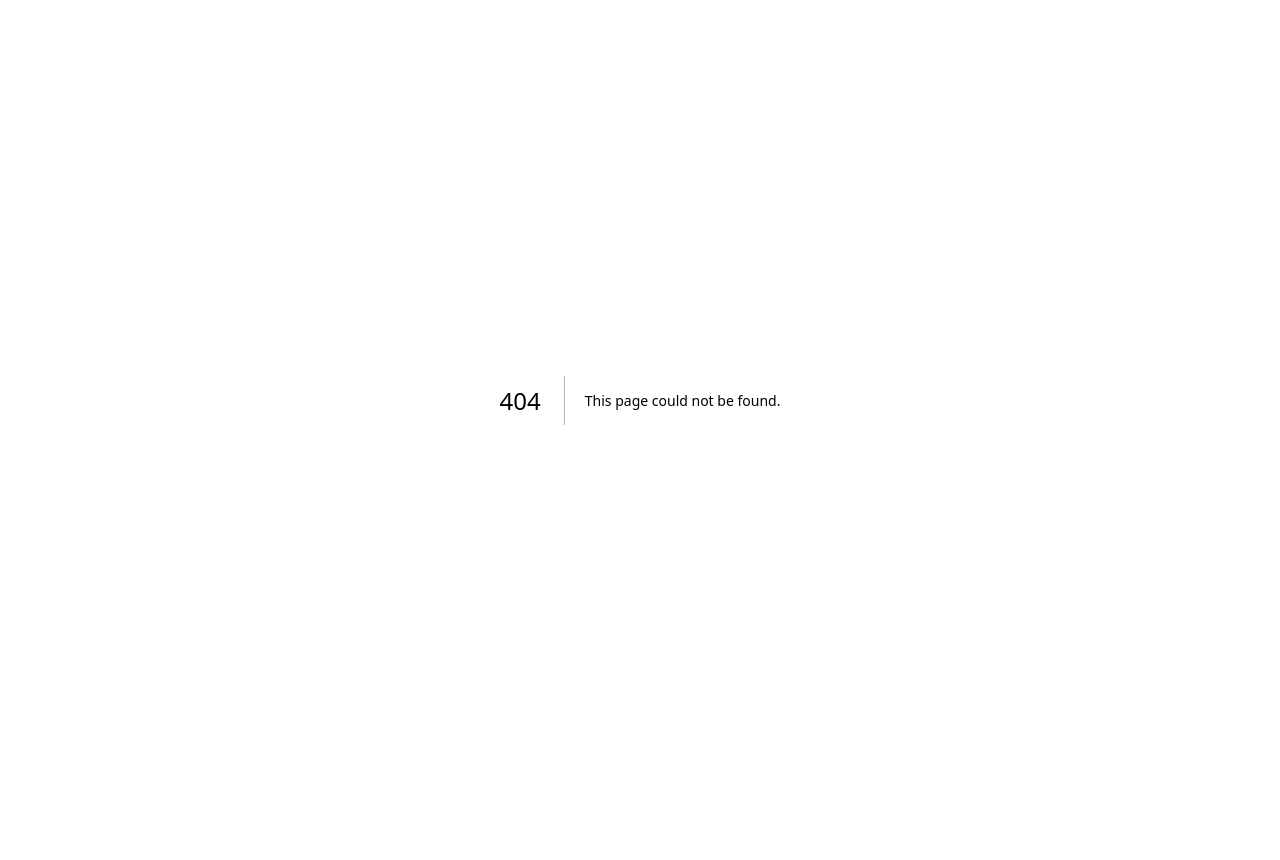
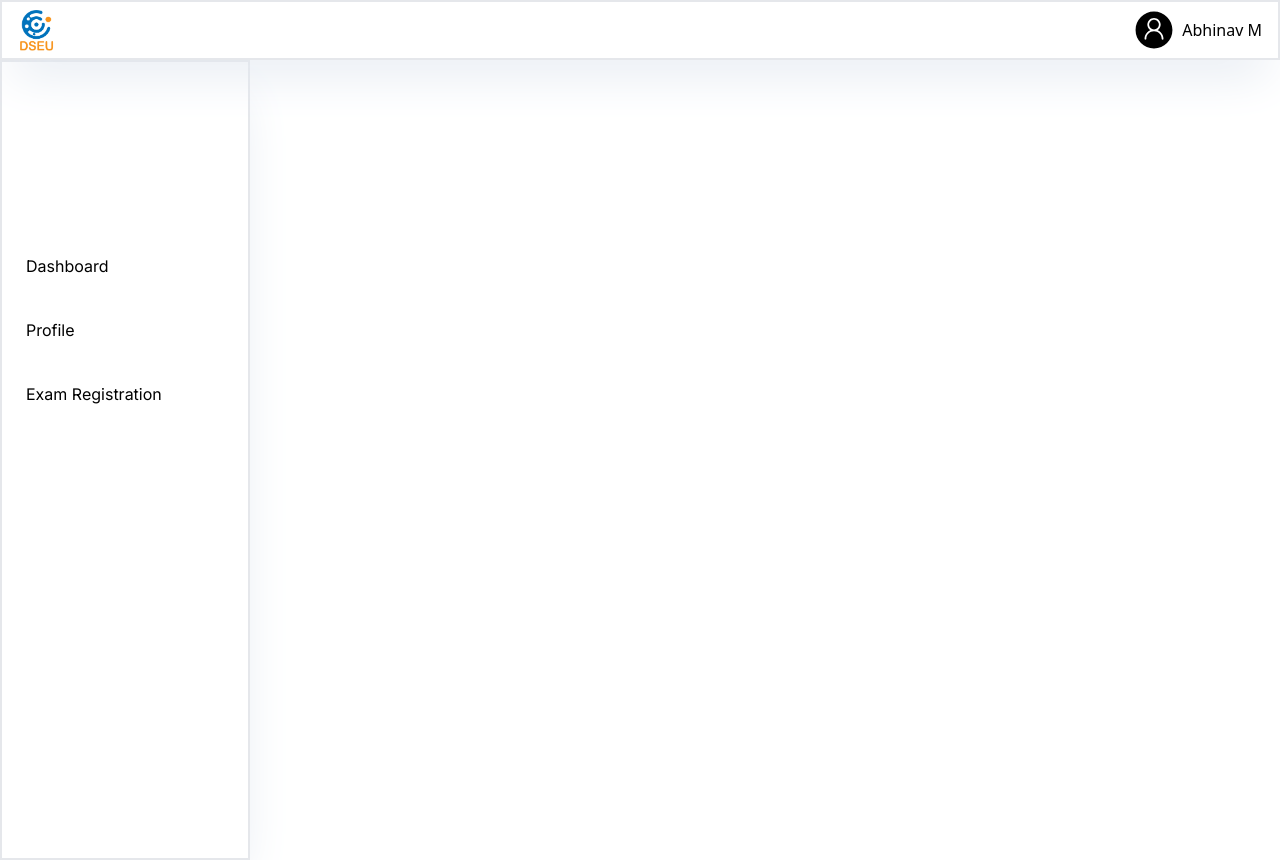
Before and after one commit to deepanshupal09/dseu_project, a Next.js app: page /dashboard in a window 1280 px wide. Before the commit this address had no page. Before the commit the page ends 800 px from the top, so only its background shows below. Built offline with nearby package versions, Linux system fonts and the light colour scheme.

Commit message:
modified login page and made dashboard

```diff
--- /dev/null
+++ b/app/dashboard/Header.tsx
@@ -0,0 +1,50 @@
+"use client";
+import Image from "next/image";
+import React, { useState } from "react";
+import logo from "../images/logo.png";
+import user from "../images/user.svg";
+import PersonIcon from "@mui/icons-material/Person";
+import LogoutIcon from "@mui/icons-material/Logout";
+
+interface Props {
+  username: string;
+}
+
+export default function Header({ username }: Props) {
+  const [open, setOpen] = useState<boolean>(false);
+  return (
+    <>
+      <div className="bg-white z-50 h-[60px] py-2 px-4 flex justify-between border-2  shadow-2xl shadow-slate-200 ">
+        <div className="">
+          <Image height={40} src={logo} alt="dseu" />{" "}
+        </div>
+        <div className="relative">
+          <div
+            className=" flex items-center space-x-2 cursor-pointer"
+            onClick={() => {
+              setOpen(!open);
+            }}
+          >
+            <img height={40} width={40} alt="photo" src={user.src} />{" "}
+            <div>{username}</div>
+          </div>
+          <div
+            className={`absolute p-1 right-0  top-14 w-36 origin-top-right divide-y divide-gray-100 rounded-md bg-white shadow-lg ring-1 ring-black/5 focus:outline-none" ${
+              open ? "" : "hidden"
+            }`}
+          >
+            <div className="hover:bg-black hover:text-white cursor-pointer  text-gray-900 group flex w-full items-center rounded-md px-2 py-2 text-sm">
+              {" "}
+              <PersonIcon className="scale-90" />
+              &nbsp; Profile
+            </div>
+            <div className="hover:bg-black hover:text-white cursor-pointer  text-gray-900 group flex w-full items-center rounded-md px-2 py-2 text-sm">
+              <LogoutIcon className="scale-90" />
+              &nbsp; Logout
+            </div>
+          </div>
+        </div>
+      </div>
+    </>
+  );
+}
--- /dev/null
+++ b/app/dashboard/Navbar.tsx
@@ -0,0 +1,17 @@
+  "use client";
+  import React from "react";
+  import { Inter } from "next/font/google";
+
+  const inter = Inter({ subsets: ["latin"] });
+
+  export default function Navbar() {
+    return (
+      <>
+        <div className={` w-[250px] ${inter.className} px-6 py-48 space-y-10  h-full shadow-2xl shadow-slate-200 -z-20 bg-white absolute top-[60px] border-2  left-0`}>
+          <div className=""> Dashboard </div>
+          <div className=""> Profile </div>
+          <div className=""> Exam Registration </div>
+        </div>
+      </>
+    );
+  }
--- /dev/null
+++ b/app/dashboard/layout.tsx
@@ -0,0 +1,12 @@
+
+export default function RootLayout({
+    children,
+  }: Readonly<{
+    children: React.ReactNode;
+  }>) {
+    return (
+      <>
+        {children}
+      </>
+    );
+  }
--- /dev/null
+++ b/app/dashboard/page.tsx
@@ -0,0 +1,13 @@
+import Header from "./Header";
+import Navbar from "./Navbar";
+
+export default function Home() {
+  return (
+    <>
+      <div className="bg-[#dfdede] ">
+        <Header username={"Abhinav M"} />
+        <Navbar />
+      </div>
+    </>
+  );
+}
--- a/app/globals.css
+++ b/app/globals.css
@@ -1,31 +1,3 @@
 @tailwind base;
 @tailwind components;
 @tailwind utilities;
-
-.btn-grad {
-  background-color: #21d4fd;
-  background-image: linear-gradient(19deg, #21d4fd 0%, #b721ff 100%);
-  margin: 10px;
-  padding: 15px 45px;
-  text-align: center;
-  text-transform: uppercase;
-  transition: 0.5s;
-  background-size: 200% auto;
-  color: #ece9e9;
-  box-shadow: 0 0 10px #353535;
-  border-radius: 10px;
-  display: block;
-  width: 100%;
-  border-radius: 50px;
-}
-
-.btn-grad:hover {
-  background-position: right center;
-  text-decoration: none;
-}
-
-.btn-grad:disabled {
-  background-color: #a7a7a7;
-  background-image: none;
-  cursor: no-drop;
-}
--- a/app/login/page.tsx
+++ b/app/login/page.tsx
@@ -1,4 +1,3 @@
-import Image from "next/image";
 
 export default function Home() {
   return (
--- a/app/page.tsx
+++ b/app/page.tsx
@@ -1,9 +1,11 @@
 "use client";
 
-import { TextField } from "@mui/material";
+import { MenuItem, Select, TextField } from "@mui/material";
 import Input from "@mui/joy/Input";
 import { useState } from "react";
 import ArrowForwardIosIcon from "@mui/icons-material/ArrowForwardIos";
+import logo from "./images/logo.png";
+import Image from "next/image";
 
 export default function Home() {
   const [RollNo, setRollNo] = useState<string>("");
@@ -11,11 +13,12 @@ export default function Home() {
   const [helperText, setHelperText] = useState<string>("");
   const [error, setError] = useState<boolean>(false);
   const [loading, setLoading] = useState<boolean>(false);
+  const [gender, setGender] = useState("Male");
 
   return (
     <>
-      <div  className=" ">
-        <div className="flex justify-center h-[100vh]  items-center">
+      <div className=" ">
+        <div className="flex self-center justify-center h-[100vh]  items-center">
           <form
             onSubmit={(e) => {
               e.preventDefault();
@@ -23,8 +26,12 @@ export default function Home() {
             }}
             className="flex flex-col  bg-white  rounded-3xl shadow-2xl max-[450px]:backdrop-blur-0 max-[450px]:rounded-none shadow-slate-400 p-6 items-center space-y-10 justify-start h-fit pt-16 pb-10 px-10 max-[450px]:w-[100%] max-[450px]:h-[100%] w-[460px] ] "
           >
-            <span className="text-4xl font-semibold ">Login</span>
+            <Image height={130} className="-mb-4" src={logo} alt="logo" />
+            <div className="text-[32px] font-semibold  ">Student Portal</div>
+            <div className="text-2xl w-full font-semibold ">Login</div>
             <div className="mt-1 w-[100%]">
+
+
               <TextField
                 required
                 onChange={(e) => {
@@ -37,28 +44,8 @@ export default function Home() {
                 error={error}
                 className=""
                 sx={{
-                  "& .MuiInputBase-root": {
-                    //   color: "#ece9e9",
-                  },
-                  "& .MuiFormLabel-root": {
-                    //   color: "#ece9e9",
-                  },
-                  "& .MuiFormLabel-root.Mui-focused": {
-                    //   color: "#ece9e9",
-                  },
                   ".MuiInputBase-input": {
-                    //   background: "#130f22",
                     borderRadius: "10px",
-                    "&:-webkit-autofill": {
-                      // WebkitBoxShadow: "0 0 0px 1000px #130f22 inset",
-                      // WebkitTextFillColor: "#ece9e9",
-                    },
-                  },
-                  ".MuiTextField-root": {
-                    //   background: "#130f22",
-                  },
-                  "& .MuiOutlinedInput-notchedOutline": {
-                    // borderColor: "#fff",
                   },
                   "&:before, &:after": {
                     borderRadius: "10px",
```
Also changed, not shown: app/images/user.svg (added).
